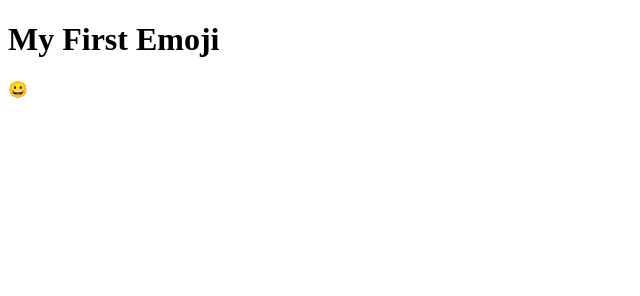
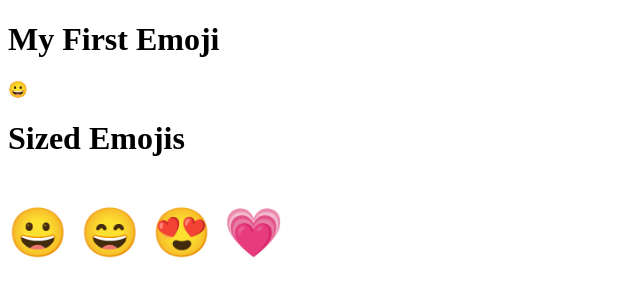
Before and after one commit to NayanArya247/html-tutorials, a plain HTML site: page Emojis/index.html in a window 1280 px wide. Shown: the whole page, without its empty margins (0-640 px from the left). Drawn offline with Linux system fonts and the light colour scheme.

Commit message:
sized emojis

```diff
--- a/Emojis/index.html
+++ b/Emojis/index.html
@@ -10,5 +10,11 @@
     <h1>My First Emoji</h1>
 
     <p>&#128512;</p>
+
+    <h1>Sized Emojis</h1>
+
+<p style="font-size:48px">
+&#128512; &#128516; &#128525; &#128151;
+</p>
   </body>
 </html>
```
